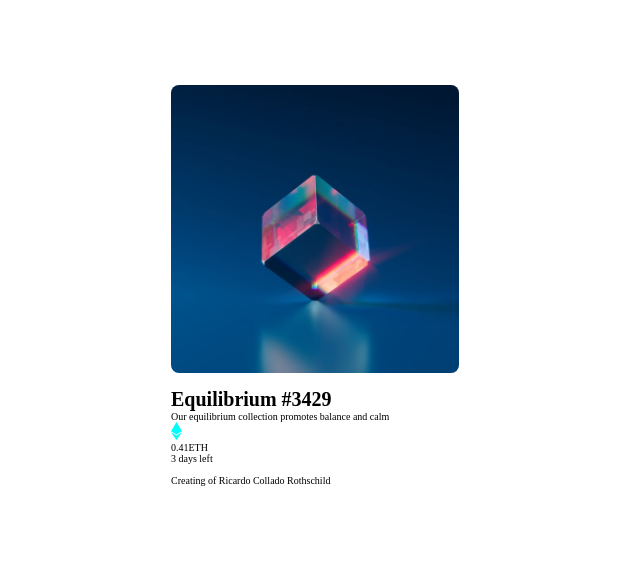
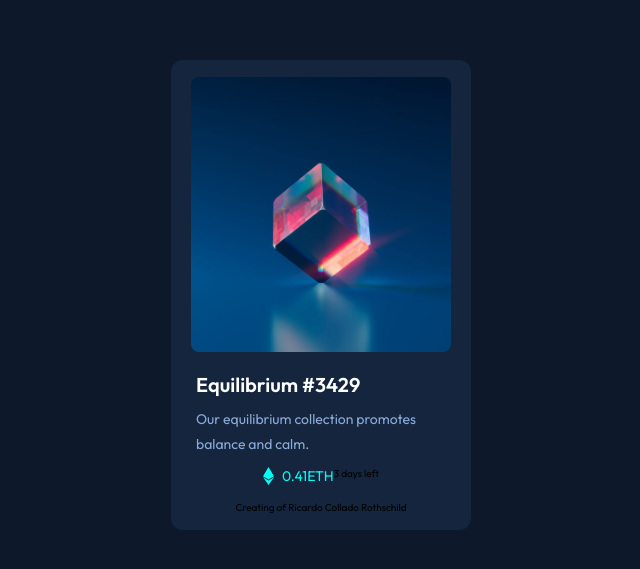
Before and after one commit to RicardoColladoRothschild/nftPreviewCardComponent.github.io, a plain HTML site: page index.html in a window 1280 px wide. Shown: the part 105-674 px from the top of the page, without its empty margins (319-959 px from the left). Drawn offline with Linux system fonts and the light colour scheme.

Commit message:
add background color, backgorund color for the card also. add texts color style and add style to the section currency

```diff
--- a/css/main.scss
+++ b/css/main.scss
@@ -1,3 +1,9 @@
+$body-background-Color:#0d192b;
+$main-background-Color:#14253d;
+$border-Color:#2f415b;
+$text-primary-Color:#8bacda;
+$text-secondary-Color:#00fff7;
+
 *{
     box-sizing:border-box;
     padding:0;
@@ -6,6 +12,7 @@
 
 html{
     font-size:62.5%;
+    font-family: 'Outfit', sans-serif;
 }
 
 body{
@@ -15,26 +22,69 @@ body{
     place-items: center;
     justify-content: center;
     align-items: center;
+    background-color:$body-background-Color;
 }
 
 .main-container{
     width:300px;
-    height:420px;
+    height:470px;
+    padding:8px;
 
     display:flex;
+    justify-content: center;
+    align-items: center;
     flex-direction: column;
-
-
+    background-color:$main-background-Color;
+    border-radius: 12px;
     .nft-image-container{
-        width:288px;
-        height:288px;
+        width:260px;
+        height:275px;
         border-radius:8px;
-        margin-bottom:15px;
-
+        margin-bottom:20px;
+        position:relative;
+        top:1px;
         img{
             width:100%;
             height: 100%;
             border-radius: 8px;;
         }
     }
+
+    .card-container--title{
+        width:250px;
+        height:auto;
+        margin-bottom:10px;
+        h1{
+            color:white;
+            font-size: 2.0rem;
+            line-height: 2.8rem;
+            margin-bottom:8px;
+            font-weight: 600;
+        }
+
+        p{
+            color:$text-primary-Color;
+            font-size:1.4rem;
+            line-height: 2.5rem;
+        }
+    }
+
+    .currency-info-container{
+        display:flex;
+
+
+
+        .currency-value--container{
+            display:flex;
+
+            svg{
+                margin-right:8px;
+            }
+            p{
+                font-size:1.4rem;
+                font-weight:500;
+                color:$text-secondary-Color;
+            }
+        }
+    }
 }
--- a/index.html
+++ b/index.html
@@ -4,6 +4,10 @@
     <meta charset="UTF-8">
     <meta name="viewport" content="width=device-width, initial-scale=1.0">
     <link rel="stylesheet" href="./css/main.css">
+    <!--Google font-->
+    <link rel="preconnect" href="https://fonts.googleapis.com">
+<link rel="preconnect" href="https://fonts.gstatic.com" crossorigin>
+<link href="https://fonts.googleapis.com/css2?family=DM+Sans:ital,opsz,wght@0,9..40,400;0,9..40,500;0,9..40,700;1,9..40,400&family=Inter:wght@200;300;500&family=Karla:wght@400;700&family=League+Spartan:wght@400;500;700&family=Lexend+Deca&family=Outfit:wght@300;400;600&family=Roboto:ital,wght@0,100;0,300;1,300&display=swap" rel="stylesheet">
     <title>NFT - Preview Card </title>
 </head>
 <body>
@@ -13,7 +17,7 @@
         </div>
         <div class="card-container--title">
             <h1>Equilibrium #3429</h1>
-            <p>Our equilibrium collection promotes balance and calm</p>
+            <p>Our equilibrium collection promotes balance and calm.</p>
         </div>
         <div class="currency-info-container">
             <div class="currency-value--container">
```
Also changed, not shown: css/main.css.
